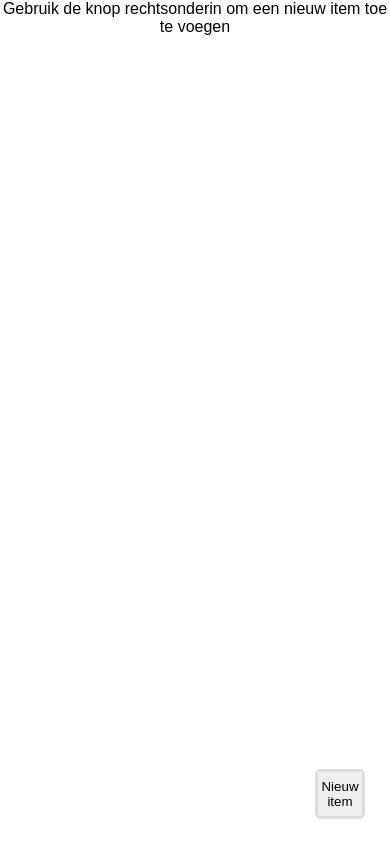
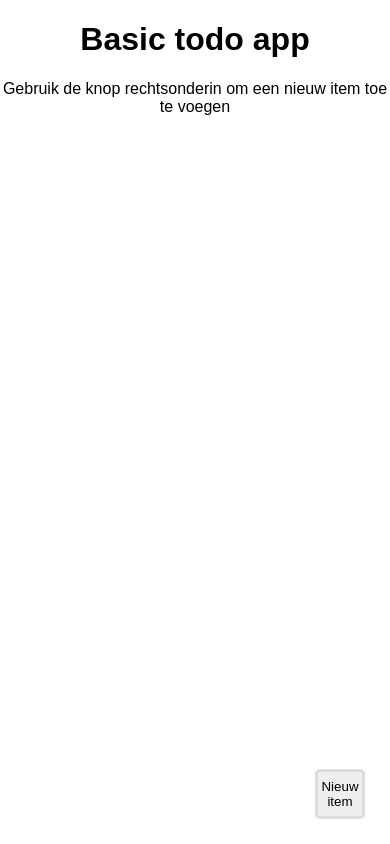
Before and after one commit to MDuin/TodoApp, a React (Create React App) app: page / in a window 390 px wide. Built offline with nearby package versions, Linux system fonts and the light colour scheme.

Commit message:
Worked on responsiveness and a few other minor changes

```diff
--- a/public/index.html
+++ b/public/index.html
@@ -13,9 +13,10 @@
       work correctly both with client-side routing and a non-root public URL.
       Learn how to configure a non-root public URL by running `npm run build`.
     -->
-    <title>React App</title>
+    <title>Basic todo app</title>
   </head>
   <body>
+    <h1>Basic todo app</h1>
     <div id="root"></div>
     <!--
       This HTML file is a template.
--- a/src/App.css
+++ b/src/App.css
@@ -8,6 +8,9 @@
   border-radius: 5px;
   text-align: center;
   padding: 0; }
+
+.add-item-button:hover {
+  background-color: #eee; }
 
 .flexDiv {
   display: flex;
@@ -55,3 +58,6 @@
 
 .App {
   text-align: center; }
+
+h1 {
+  text-align: center; }
--- a/src/App.scss
+++ b/src/App.scss
@@ -8,3 +8,7 @@
 .App {
   text-align: center;
 }
+
+h1 {
+  text-align: center;
+}
--- a/src/components/styles/_add-item-button.scss
+++ b/src/components/styles/_add-item-button.scss
@@ -9,3 +9,7 @@
   text-align: center;
   padding: 0;
 }
+
+.add-item-button:hover {
+  background-color: $color-background-hover;
+}
```
Also changed, not shown: src/logo.svg (deleted).
